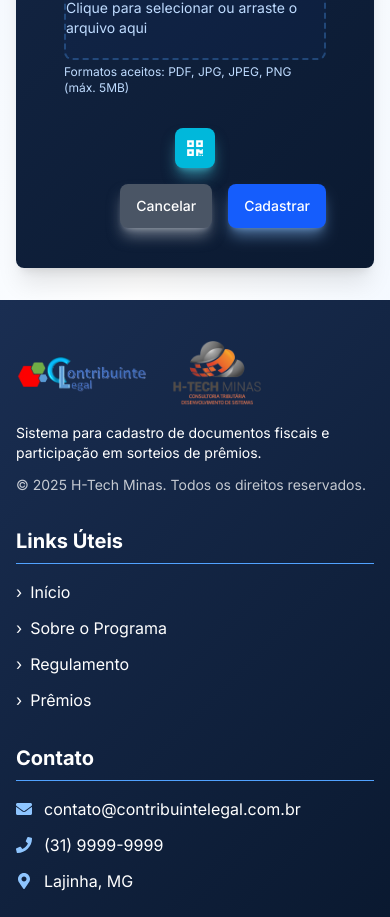
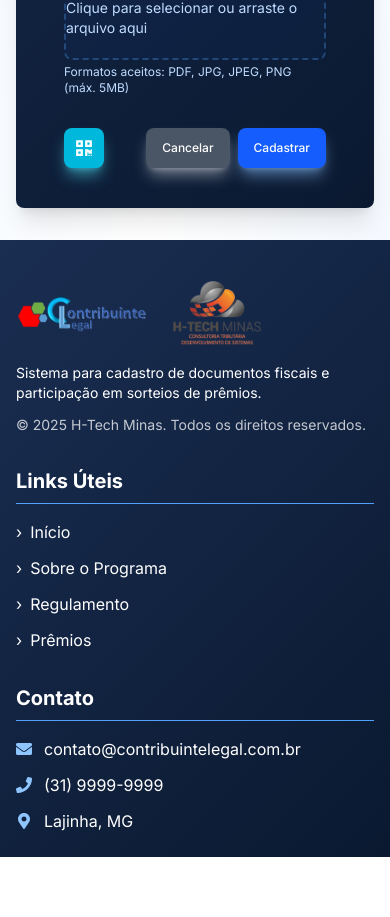
Before and after one commit to herculles-ambrosio/ContribLegal10, a Next.js app: page /meus-documentos/cadastrar in a window 390 px wide. Shown: the part 813-1730 px from the top of the page. After the commit the page ends 1670 px from the top, so only its background shows below. Built offline with nearby package versions, Linux system fonts and the light colour scheme.

Commit message:
Correção do layout do botão QR Code para alinhar horizontalmente com botão Cancelar

```diff
--- a/src/app/meus-documentos/cadastrar/page.tsx
+++ b/src/app/meus-documentos/cadastrar/page.tsx
@@ -441,25 +441,24 @@ export default function CadastrarDocumento() {
               </div>
             </div>
 
-            <div className="flex flex-col sm:flex-row justify-between items-center gap-4 mt-8">
-              <div>
+            <div className="flex items-center gap-4 mt-8 flex-nowrap w-full">
               <Button
                 type="button"
                 variant="info"
                 onClick={handleScanQR}
                 disabled={showScanner}
-                  className="w-10 h-10 flex items-center justify-center rounded-full"
+                className="w-10 h-10 min-w-[2.5rem] flex items-center justify-center rounded-full flex-shrink-0"
                 aria-label="Escanear código QR"
+                style={{ marginRight: '0.5rem' }}
               >
                 <FaQrcode size={18} />
               </Button>
-              </div>
-              <div className="flex gap-4 w-full sm:w-auto justify-end">
+              <div className="flex gap-2 md:gap-4 justify-end ml-auto">
                 <Button
                   type="button"
                   variant="secondary"
                   onClick={() => router.push('/meus-documentos')}
-                  className="text-sm md:text-base"
+                  className="text-xs md:text-base"
                 >
                   Cancelar
                 </Button>
@@ -468,7 +467,7 @@ export default function CadastrarDocumento() {
                   type="submit"
                   variant="primary"
                   isLoading={isLoading}
-                  className="py-3 text-sm md:text-base font-medium shadow-lg hover:shadow-blue-500/50 transition-all duration-300"
+                  className="py-3 text-xs md:text-base font-medium shadow-lg hover:shadow-blue-500/50 transition-all duration-300"
                   animated
                 >
                   Cadastrar
```
Lines whose indentation alone changed are shown as unchanged.
